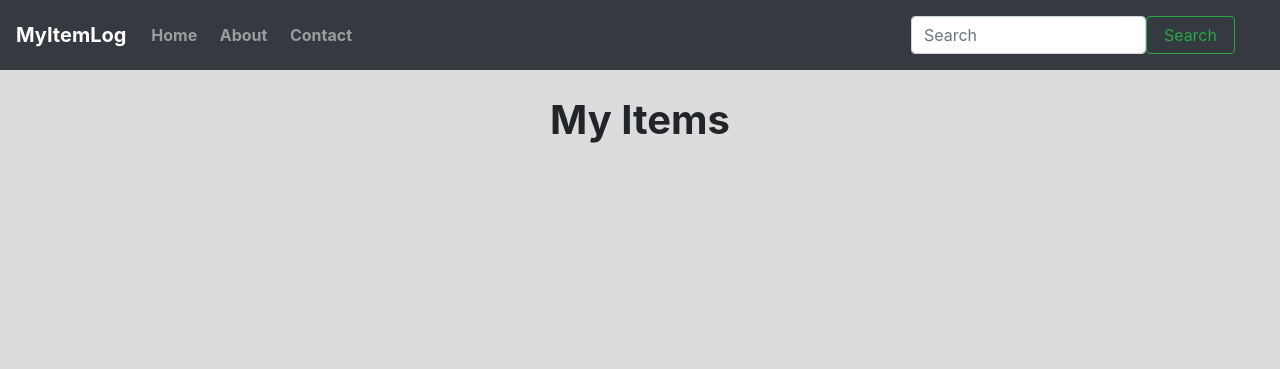
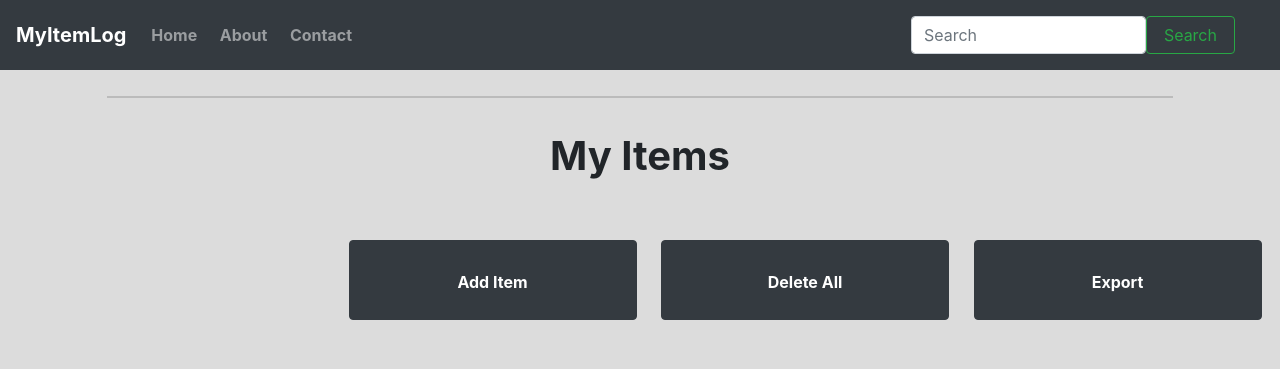
Before and after one commit to erick576/MyItemLog, a Django app: page / in a window 1280 px wide. Shown: the top 369 px of the page. Run offline with Django 3.2, Linux system fonts and the light colour scheme; some libraries are stand-ins or nearby versions.

Commit message:
Home Buttons Added

```diff
--- a/src/assets/styles.css
+++ b/src/assets/styles.css
@@ -1,5 +1,5 @@
 .hover {
-    color: black;
+    color: white;
     background-color: #white;
     border: 1px solid transparent;
     display: inline-block;
@@ -96,3 +96,10 @@
 body {
     background-color: #DCDCDC;
     }
+
+@media screen and (min-width: 64em) {
+.itemButton {
+    position:relative;
+    left: 165px;
+}
+}
--- a/src/templates/home.html
+++ b/src/templates/home.html
@@ -5,11 +5,34 @@
 {% endblock %}
 
 {% block content %}
+<br>
+<br>
+<br>
+<br>
+<div class="grid col-6 col-sm-6 col-md-8 col-lg-8 col-xl-10">
+    <div class="A">
+        <br>
+        <center><h1><b>My Items</b></h1></b></center>
+    </div>
     <br>
     <br>
     <br>
-    <br>
-    <center><h1><b>My Items</b></h1></center>
+    <div class="card border-dark bg-dark itemButton" style="width: 18rem;">
+        <div class="card-body">
+            <center><a class="nav-link hover" href="http://127.0.0.1:8000/add-item/"><b> Add Item </b></a></center>
+        </div>
+    </div>
+    <div class="card border-dark bg-dark itemButton" style="width: 18rem;">
+        <div class="card-body">
+            <center><a href="#" class="nav-link hover"><b> Delete All </b></a></center>
+        </div>
+    </div>
+    <div class="card border-dark bg-dark itemButton" style="width: 18rem;">
+        <div class="card-body">
+            <center><a href="#" class="nav-link hover"><b>Export</b></a></center>
+        </div>
+    </div>
+</div>
 {% endblock %}
 
 {% block search %}
```
